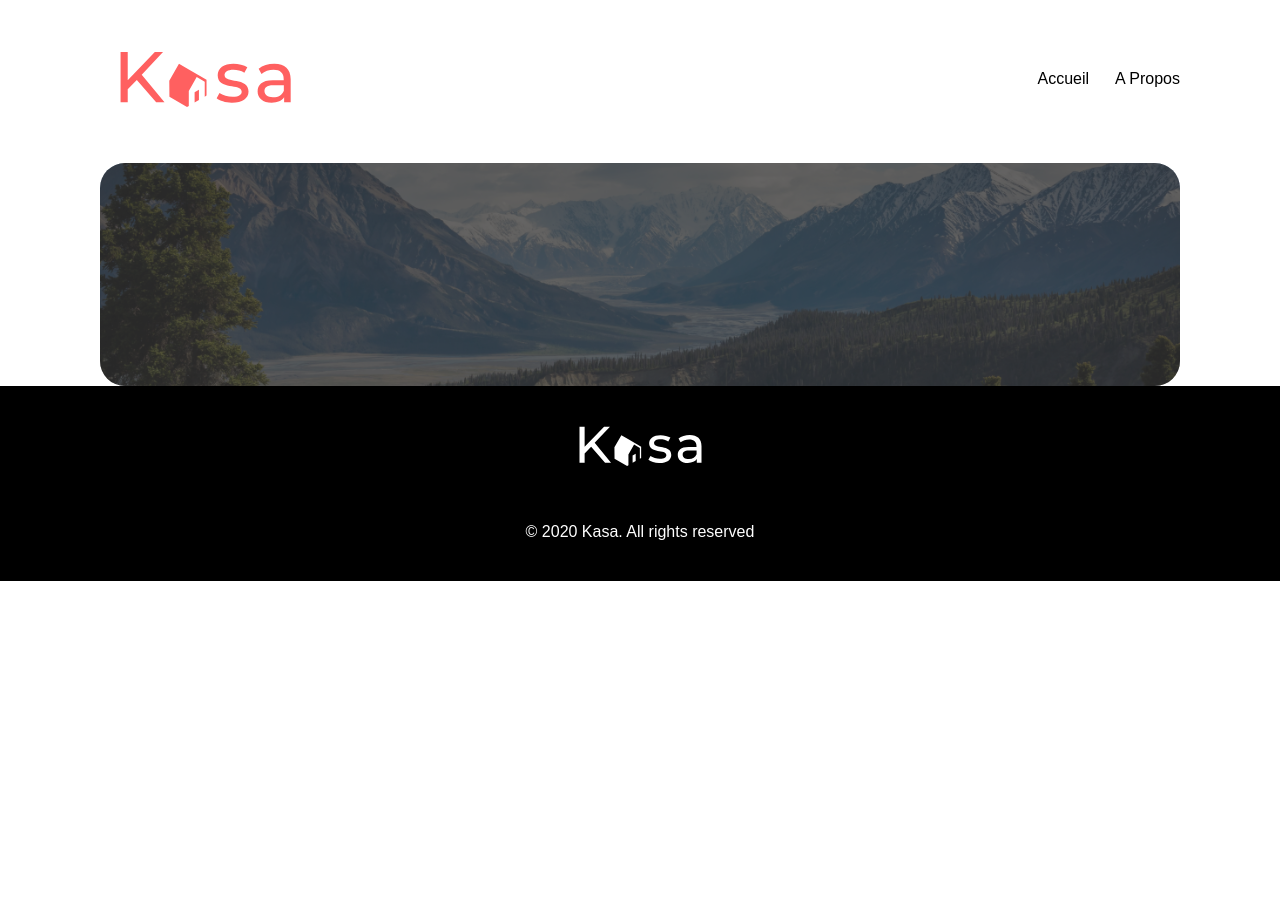
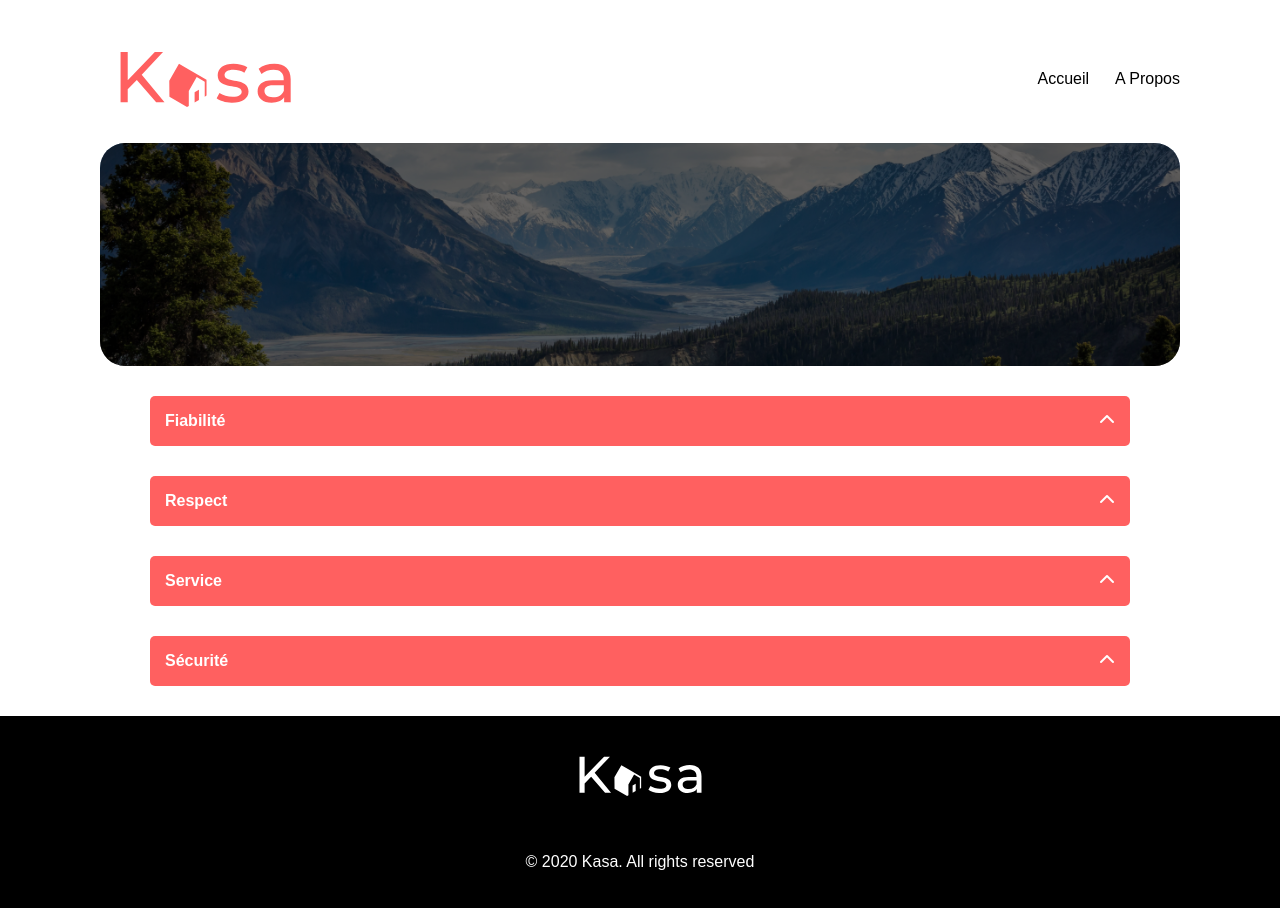
Before and after one commit to Tom-Baj/kasa-location-immobiliere, a React (Create React App) app: page /about in a window 1280 px wide. Shown: the top 908 px of the page. Before the commit the page ends 800 px from the top, so only its background shows below. Built offline with nearby package versions, Linux system fonts and the light colour scheme.

Commit message:
banner about

```diff
--- a/public/index.html
+++ b/public/index.html
@@ -5,10 +5,7 @@
           <link rel="icon" href="%PUBLIC_URL%/favicon.ico" />
           <meta name="viewport" content="width=device-width, initial-scale=1" />
           <meta name="theme-color" content="#000000" />
-    <meta
-      name="description"
-      content="Web site created using create-react-app"
-    />
+          <meta name="description" content="Web site created using create-react-app" />
           <link rel="apple-touch-icon" href="%PUBLIC_URL%/logo192.png" />
           <!--
       manifest.json provides metadata used when your web app is installed on a
@@ -25,6 +22,7 @@
       Learn how to configure a non-root public URL by running `npm run build`.
     -->
           <title>React App</title>
+          <script src="https://kit.fontawesome.com/cf77ed01e9.js" crossorigin="anonymous"></script>
      </head>
      <body>
           <noscript>You need to enable JavaScript to run this app.</noscript>
--- /dev/null
+++ b/src/assets/data/aboutList.json
@@ -0,0 +1,22 @@
+[
+     {
+          "id": 0,
+          "titre": "Fiabilité",
+          "texte": "Les annonces postées sur Kasa garantissent une fiabilité totale. Les photos sont conformes aux logements, et toutes les informations sont régulièrement vérifiées par nos équipes."
+     },
+     {
+          "id": 1,
+          "titre": "Respect",
+          "texte": "La bienveillance fait partie des valeurs fondatrices de Kasa. Tout comportement discriminatoire ou de perturbation du voisinage entraînera une exclusion de notre plateforme."
+     },
+     {
+          "id": 2,
+          "titre": "Service",
+          "texte": "Nos équipes se tiennent à votre disposition pour vous fournir une expérience parfaite. N'hésitez pas à nous contacter si vous avez la moindre question."
+     },
+     {
+          "id": 3,
+          "titre": "Sécurité",
+          "texte": "La sécurité est la priorité de Kasa. Aussi bien pour nos hôtes que pour les voyageurs, chaque logement correspond aux critères de sécurité établis par nos services. En laissant une note aussi bien à l'hôte qu'au locataire, cela permet à nos équipes de vérifier que les standards sont bien respectés. Nous organisons également des ateliers sur la sécurité domestique pour nos hôtes."
+     }
+]
--- a/src/components/Menu/index.jsx
+++ b/src/components/Menu/index.jsx
@@ -0,0 +1,24 @@
+import React, { useState } from 'react'
+
+
+
+function Menu({ aboutLists }) {
+     const [listeActive, setListeActive] = useState(false)
+     let id = useState(0);
+     return (
+          <div className="menu-container">
+               {aboutLists.map((aboutList) => (
+                    <div className="menu-content" key={aboutList.id}>
+                         <p className="menu-titre">{aboutList.titre}</p>
+                         <span className="menu-button" onClick={() =>  { setListeActive(!listeActive); id = aboutList.id}}>
+                              {console.log(id)}
+                              <i className="fa-solid fa-chevron-up"></i>
+                         </span>
+                         {listeActive ? <p className="menu-texte">{aboutLists[id[0]].texte}</p> : null}
+                    </div>
+               ))}
+          </div>
+     )
+}
+
+export default Menu
--- a/src/pages/About/index.jsx
+++ b/src/pages/About/index.jsx
@@ -1,7 +1,10 @@
 import Header from '../../components/Header'
 import Banniere from '../../components/Banniere'
 import Footer from '../../components/Footer'
+import Menu from '../../components/Menu'
 import paysage from '../../assets/images/paysage2.jpg'
+import aboutLists from "../../assets/data/aboutList.json"
+
 
 
 function Apropos() {
@@ -9,6 +12,7 @@ function Apropos() {
         <div id='about'>
             <Header />
             <Banniere paysage={paysage} id='about'/>
+            <Menu aboutLists={aboutLists}/>
             <Footer />
         </div>
     )
--- a/src/styles/base/_variables.scss
+++ b/src/styles/base/_variables.scss
@@ -14,6 +14,7 @@ $light: 400;
 $medium: 500;
 $large: 700;
 
+$radius5 : 5px;
 $radius10: 10px;
 $radius25: 25px;
 
--- a/src/styles/components/_banniere.scss
+++ b/src/styles/components/_banniere.scss
@@ -15,15 +15,12 @@
           -webkit-text-stroke: 1px rgba(0, 0, 0, 1);
           font-size: 48px;
           line-height: 68.45px;
-
      }
 
      img {
           object-fit: cover;
-          position: absolute;
           width: 100%;
-          height: 100%;
-          opacity: 0.6;
+          height: 223px;
           top: 0;
           left: 0;
           border-radius: $radius25;
--- a/src/styles/components/_menu.scss
+++ b/src/styles/components/_menu.scss
@@ -0,0 +1,24 @@
+.menu-container {
+     display: flex;
+     justify-content: center;
+     align-content: center;
+     flex-direction: column;
+     gap: 30px;
+     width: calc(100% - 100px);
+     margin: 30px auto;
+     position: relative;
+
+     .menu-content {
+          color: $white-color;
+          background: rgba(255, 96, 96, 1);
+          display: flex;
+          flex-direction: row;
+          justify-content: space-between;
+          align-items: center;
+          padding: 0 15px;
+          border-radius: $radius5;
+          font-weight: $large;
+     }
+
+
+}
--- a/src/styles/components/_nav.scss
+++ b/src/styles/components/_nav.scss
@@ -10,7 +10,4 @@ nav {
           gap: 26px;
      }
 
-     a:active {
-          text-decoration: underline;
-     }
 }
--- a/src/styles/layout/_header.scss
+++ b/src/styles/layout/_header.scss
@@ -4,7 +4,7 @@
     flex-direction: row;
     justify-content: space-between;
     align-items: center;
-    margin-bottom: 50px;
+    margin-bottom: 30px;
 
     @media (max-width: 1440px) {
 
```
Also changed, not shown: 2 other files (tests, documents, lock files or other folders). Lines whose indentation alone changed are shown as unchanged.
